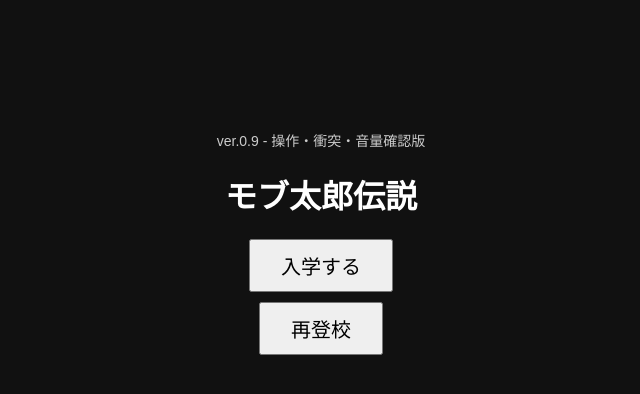
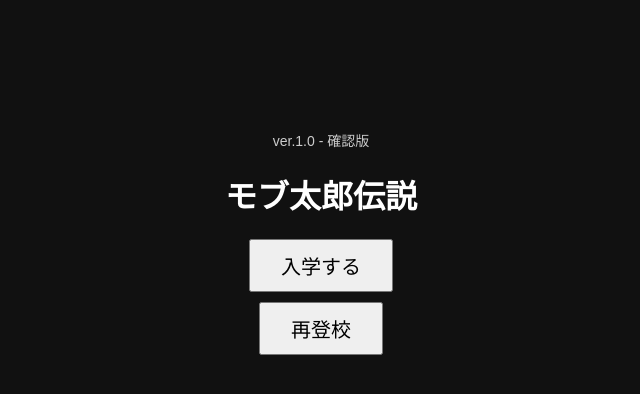
Before and after one commit to SamMecoilman/mobotaro-test, a plain HTML site: page index.html in a window 1280 px wide. Shown: the whole page, without its empty margins (319-959 px from the left). Drawn offline with Linux system fonts and the light colour scheme.

Commit message:
Update index.html

```diff
--- a/index.html
+++ b/index.html
@@ -9,7 +9,7 @@
 
   <!-- メニュー画面（ゲームタイトルとスタートボタン） -->
   <div id="menu">
-    <div id="version">ver.0.9 - 操作・衝突・音量確認版</div> <!-- バージョン表示欄 -->
+    <div id="version">ver.1.0 - 確認版</div> <!-- バージョン表示欄 -->
     <h1>モブ太郎伝説</h1> <!-- ゲームタイトル -->
     <button onclick="startGame()">入学する</button> <!-- ゲーム開始ボタン①（新規） -->
     <button onclick="startGame()">再登校</button> <!-- ゲーム開始ボタン②（再開） -->
```
